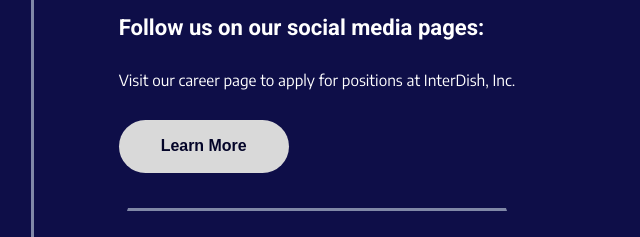
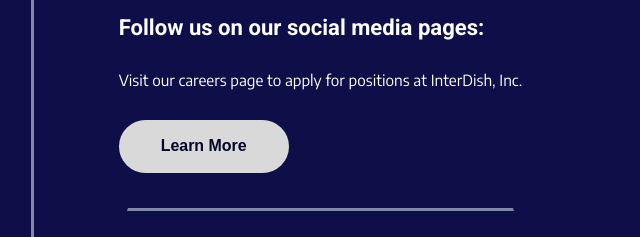
Before and after one commit to locwa/Website-Project, a plain HTML site: page html/contactus.html in a window 1280 px wide. Shown: the part 746-983 px from the top of the page, 613-1253 px from the left. Drawn offline with Linux system fonts and the light colour scheme; a web font is replaced by a local one.

Commit message:
minor grammatical fix

```diff
--- a/html/contactus.html
+++ b/html/contactus.html
@@ -95,7 +95,7 @@
                 <div class="dividing-line-bottom"></div>
                 <div class="careers">
                     <h4 class="small text-left roboto">Follow us on our social media pages:</h4>
-                    <p class="small-medium">Visit our career page to apply for positions at InterDish, Inc.</p>
+                    <p class="small-medium">Visit our careers page to apply for positions at InterDish, Inc.</p>
                     <button class="button1">Learn More</button>
                 </div>
                 <div class="dividing-line-bottom"></div>
```
